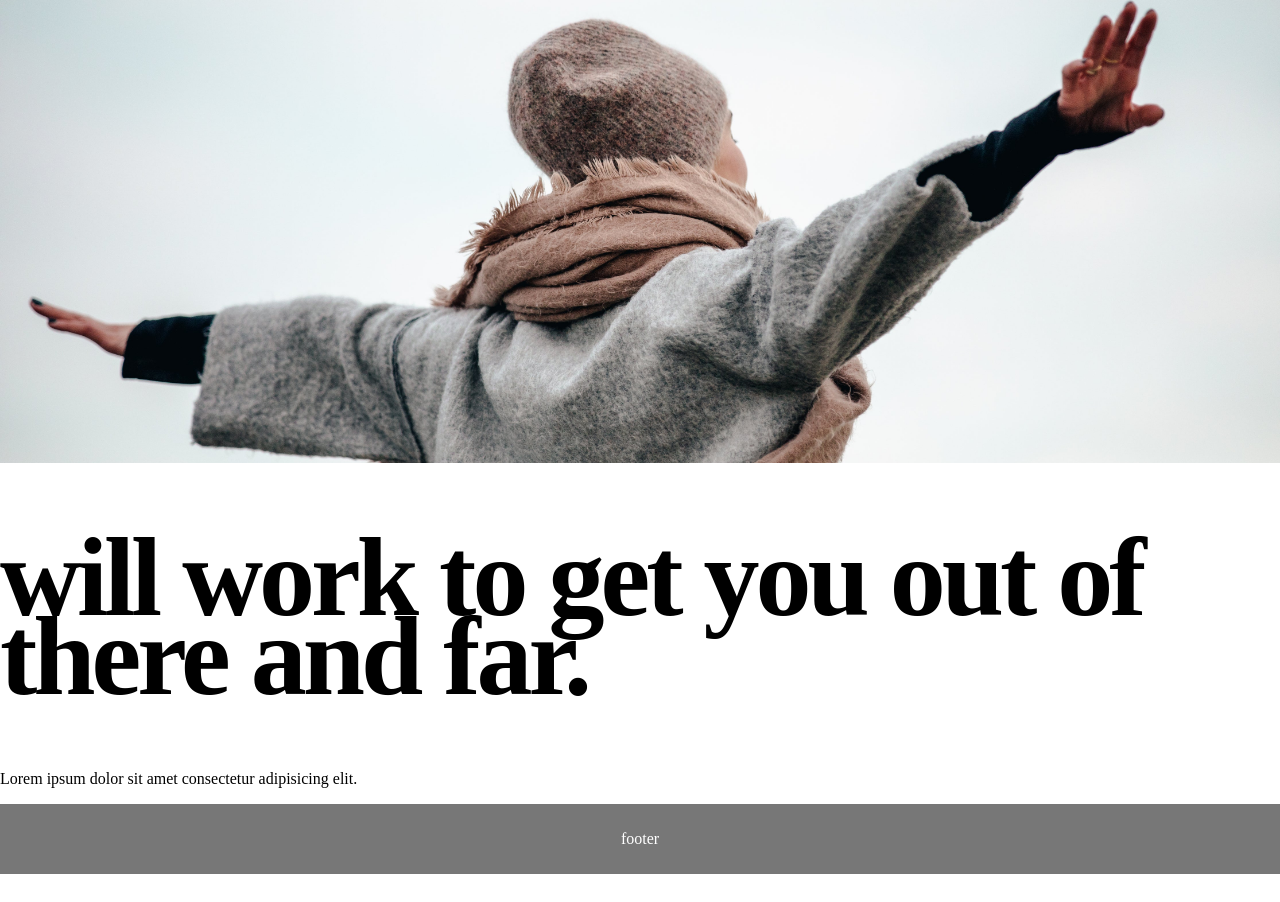
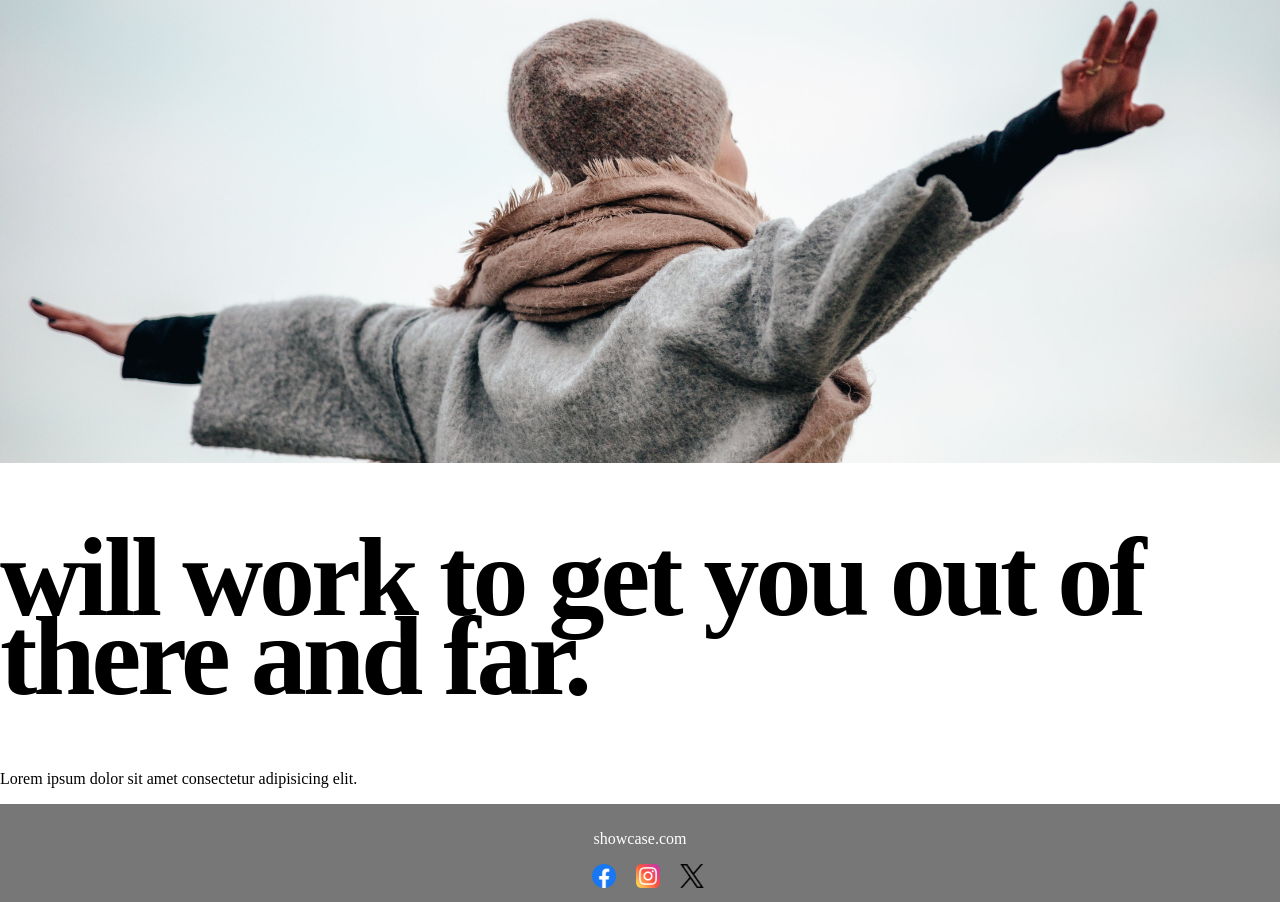
Before and after one commit to EyuReaper/showcase2, a plain HTML site: page index.html in a window 1280 px wide. Shown: the part 1640-2542 px from the top of the page. Before the commit the page ends 2514 px from the top, so only its background shows below. Drawn offline with Linux system fonts and the light colour scheme.

Commit message:
added footer elements

```diff
--- a/index.html
+++ b/index.html
@@ -41,6 +41,10 @@
 
   </body>
   <footer>
-    <p>footer</p>
+    <p>showcase.com</p>
+    <a href="#"><img src="img/facebook_5968764.png" alt="facebook_5968764" width="24px" height="24px"></a>
+    <a href="#"><img src="img/instagram_2111463.png" alt="instagram_2111463" width="24px" height="24px"></a>
+    <a href="#"><img src="img/twitter_5968958.png" alt="twitter_5968958" width="24px" height="24px"></a>
+
   </footer>
 </html>
--- a/style.css
+++ b/style.css
@@ -113,6 +113,10 @@ footer {
   padding: 10px;
   text-align: center;
   color: white;
+  box-sizing: border-box;
+}
+footer a img {
+  margin-left: 1rem;
 }
 @media (max-width: 600px) {
   nav {
```
Also changed, not shown: img/facebook_5968764.png (added), img/instagram_2111463.png (added), img/twitter_5968958.png (added).
